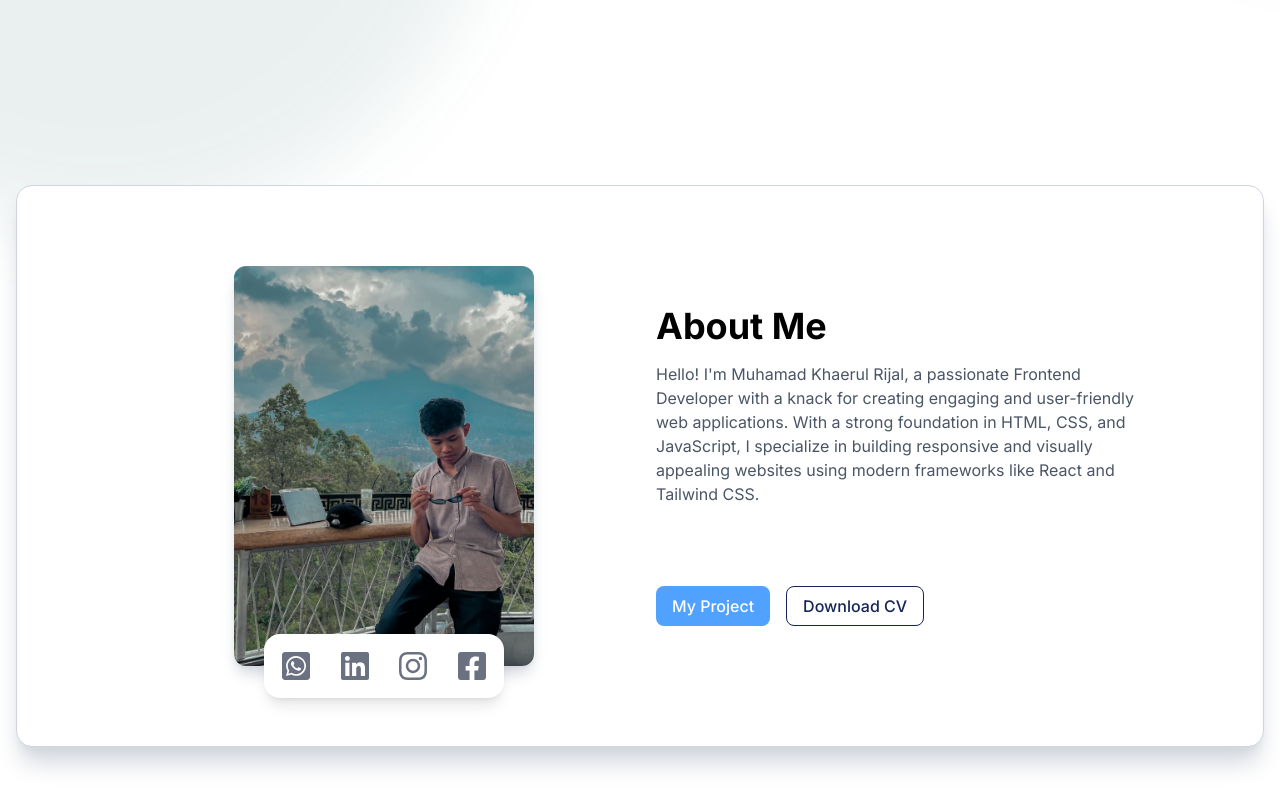
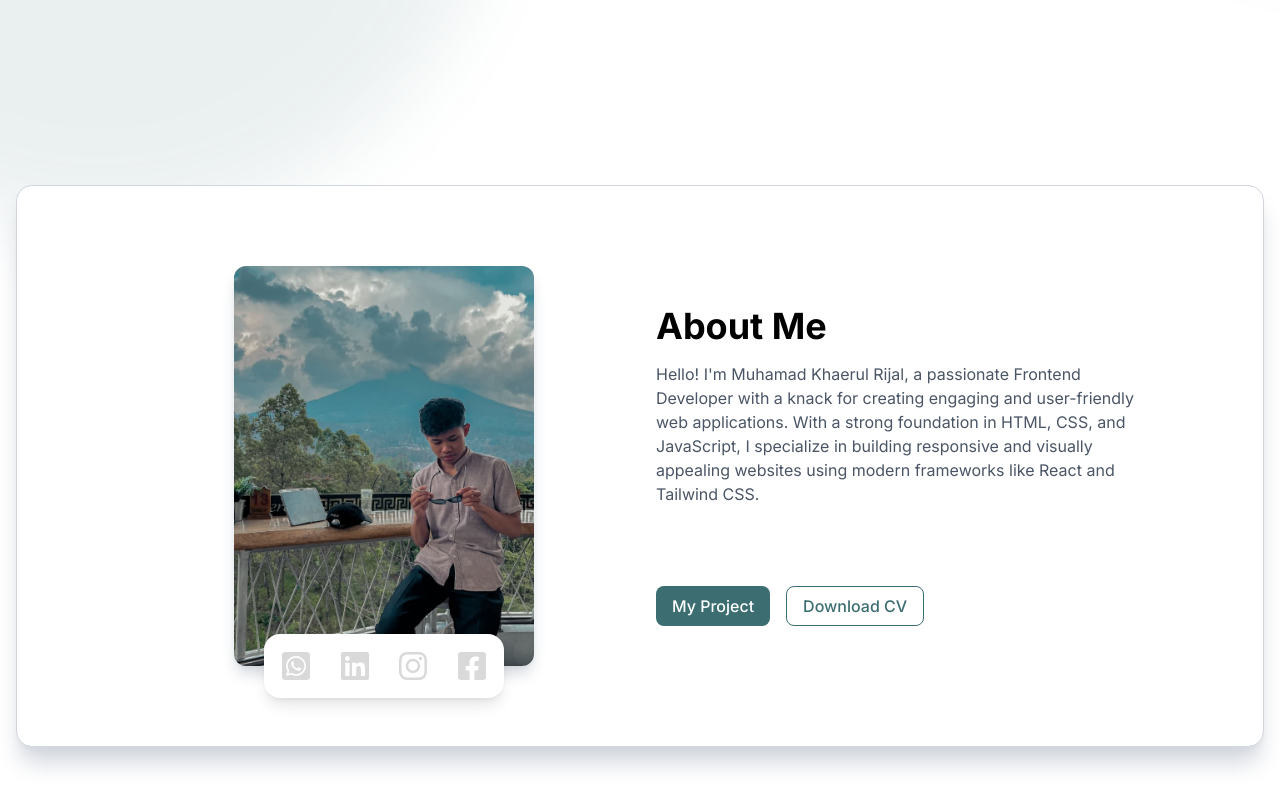
Before and after one commit to khaerul99/portofolio, a React (Vite) app: page / in a window 1280 px wide. Shown: the part 814-1614 px from the top of the page. Built offline with nearby package versions, Linux system fonts and the light colour scheme.

Commit message:
update about

```diff
--- a/src/App.jsx
+++ b/src/App.jsx
@@ -66,13 +66,13 @@ function App() {
                 <div className="order-2 md:order-1 z-10 flex justify-center items-center">
                   <div className="flex flex-col text-center md:text-left">
                     <div className="flex flex-col text-left">
-                      <p className="font-medium text-[#284b63] text-lg">
+                      <p className="font-medium text-[#284b63] dark:text-[#3c6e71] text-lg">
                         Hey There, I am
                       </p>
                       <h1 className="text-4xl lg:text-5xl font-bold mt-1 text-black dark:text-white ">
                         Muhamad Khaerul Rijal
                       </h1>
-                      <h3 className="text-gray-400 font-bold text-lg">
+                      <h3 className="text-gray-500 font-bold text-lg">
                         Profesional{" "}
                         <span className="text-[#284b63] dark:text-white">
                           Frontend Developer
@@ -118,21 +118,21 @@ function App() {
               id="about"
               className="min-h-screen flex justify-center items-center px-4 md:py-20 relative"
             >
-              <div className=" flex justify-center items-center border border-gray-300 dark:border-gray-700 w-full bg-white dark:bg-gray-800 py-20 shadow-xl shadow-gray-300 dark:shadow-gray-900/50 rounded-2xl">
+              <div className="flex justify-center items-center border border-gray-300 dark:border-gray-700 w-full bg-white dark:bg-[#284b63] py-20 shadow-xl shadow-gray-300 dark:shadow-gray-900/50 rounded-2xl">
                 <div className="grid grid-cols-1 md:grid-cols-2 place-items-center">
                   <div className=" flex justify-start ">
                     <div className="relative">
                       <img
                         src="/assets/foto/arul.jpg"
                         alt=""
-                        className="h-[400px] w-[300px] object-cover rounded-xl shadow-lg shadow-gray-300"
+                        className="h-[400px] w-[300px] object-cover rounded-xl shadow-lg shadow-gray-300 dark:shadow-gray-800/50"
                       />
-                      <div className="absolute z-10 w-60 -bottom-0 left-1/2 -translate-x-1/2 translate-y-1/2 flex justify-center bg-white dark:bg-gray-700 rounded-2xl shadow-lg dark:shadow-xl dark:shadow-gray-900/70">
+                      <div className="absolute z-10 w-60 -bottom-0 left-1/2 -translate-x-1/2 translate-y-1/2 flex justify-center bg-white dark:bg-[#284b63] rounded-2xl shadow-lg dark:shadow-xl dark:shadow-gray-900/70">
                         <ul className="flex gap-4 p-4 justify-between w-full">
                           <li className="font-bold">
                             <a
                               href="https://wa.me/6289530185171"
-                              className="text-gray-500 hover:text-green-400 transition-all duration-150"
+                              className="text-[#d9d9d9] hover:text-green-400 transition-all duration-150"
                             >
                               <FaWhatsappSquare className="h-8 w-8 hover:scale-110 transition-all duration-150" />
                             </a>
@@ -140,7 +140,7 @@ function App() {
                           <li className="font-bold">
                             <a
                               href="https://wa.me/6289530185171"
-                              className="text-gray-500 hover:text-blue-800 transition-all duration-150"
+                              className="text-[#d9d9d9] hover:text-blue-800 transition-all duration-150"
                             >
                               <FaLinkedin className="h-8 w-8 hover:scale-110 transition-all duration-150" />
                             </a>
@@ -148,7 +148,7 @@ function App() {
                           <li className="font-bold">
                             <a
                               href="https://wa.me/6289530185171"
-                              className="text-gray-500 hover:text-pink-500 transition-all duration-150"
+                              className="text-[#d9d9d9] hover:text-pink-500 transition-all duration-150"
                             >
                               <FaInstagram className="h-8 w-8 hover:scale-110 transition-all duration-150" />
                             </a>
@@ -156,7 +156,7 @@ function App() {
                           <li className="font-bold">
                             <a
                               href="https://wa.me/6289530185171"
-                              className="text-gray-500 hover:text-blue-500 transition-all duration-150"
+                              className="text-[#d9d9d9] hover:text-blue-500 transition-all duration-150"
                             >
                               <FaFacebookSquare className="h-8 w-8 hover:scale-110 transition-all duration-150" />
                             </a>
@@ -170,7 +170,7 @@ function App() {
                       <h2 className="text-4xl font-bold mb-4 text-black dark:text-white">
                         About Me
                       </h2>
-                      <p className="mb-4 text-gray-600 dark:text-gray-300">
+                      <p className="mb-4 text-gray-600 dark:text-[#d9d9d9]">
                         Hello! I'm Muhamad Khaerul Rijal, a passionate Frontend
                         Developer with a knack for creating engaging and
                         user-friendly web applications. With a strong foundation
@@ -179,10 +179,10 @@ function App() {
                         frameworks like React and Tailwind CSS.
                       </p>
                       <div className="mt-20 flex gap-4">
-                        <button className=" px-4 py-2 bg-blue-400 rounded-lg text-white font-medium">
+                        <button className=" px-4 py-2 bg-[#3c6e71] rounded-lg text-white font-medium">
                           My Project
                         </button>
-                        <button className=" border border-blue-950 rounded-lg text-blue-950 font-medium">
+                        <button className=" border border-[#3c6e71] rounded-lg text-[#3c6e71] font-medium">
                           <a
                             href="/assets\doc/CV-Muhamad Khaerul Rijal.pdf"
                             download="CV_Muhamad_Khaerul_Rijal.pdf"
--- a/src/component/navbar/Navbar.jsx
+++ b/src/component/navbar/Navbar.jsx
@@ -46,7 +46,7 @@ export default function Navbar() {
           </ul>
         </div>
         <div className="flex items-center gap-4 relative">
-          <button className=" py-2 px-4 bg-[#284B63] dark:bg-[#d9d9d9] rounded-lg text-white font-medium">
+          <button className=" py-2 px-4 bg-[#284B63] rounded-lg text-white font-medium">
             <a
               href="/assets/doc/CV-Muhamad Khaerul Rijal.pdf"
               download="CV_Muhamad_Khaerul_Rijal.pdf"
```
